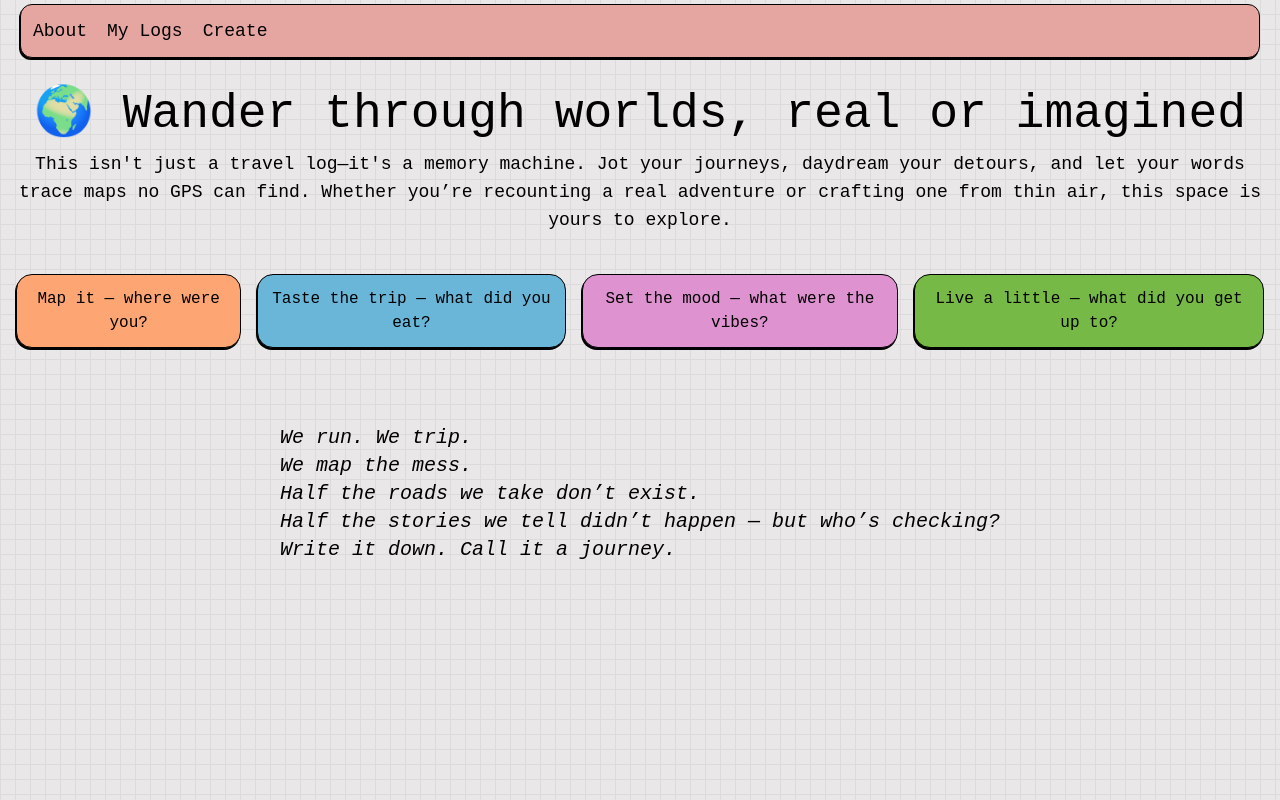
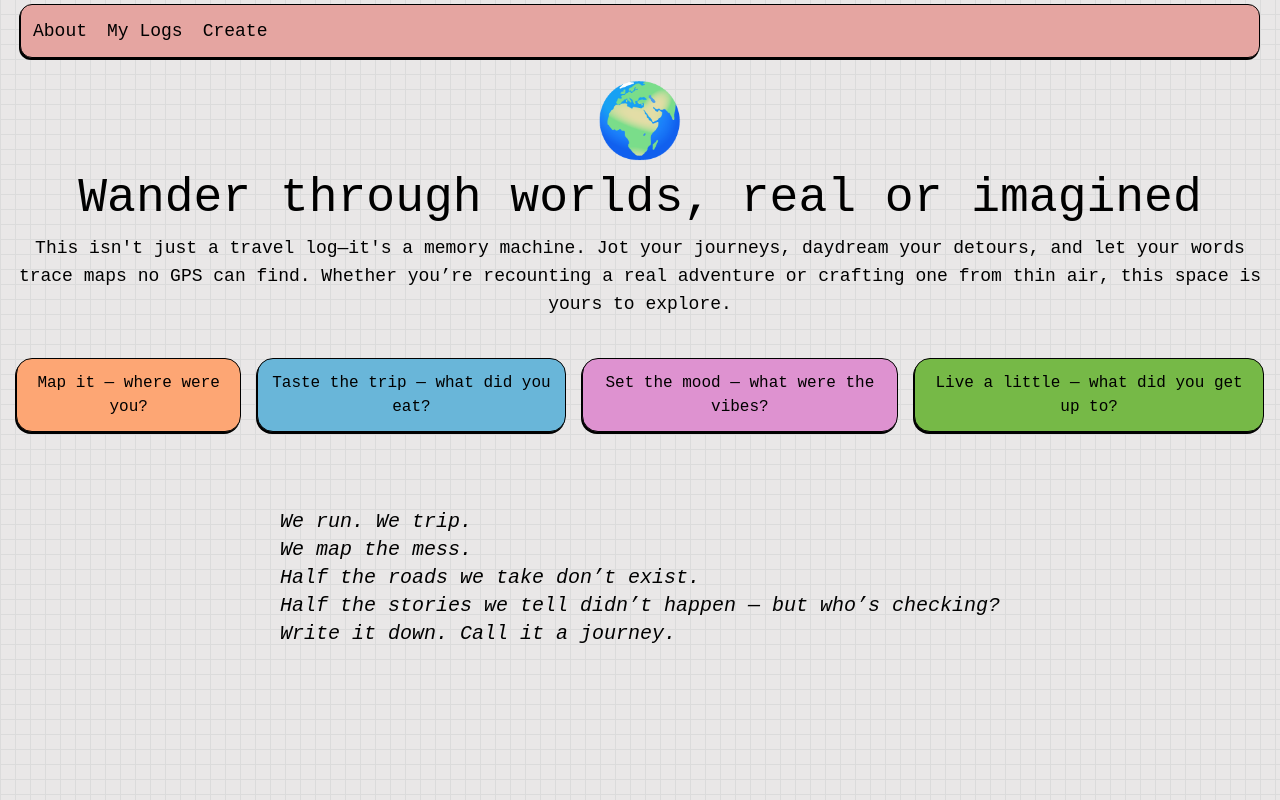
Before and after one commit to AditiChauhan713317/travel-log-app, a React (Vite) app in the folder frontend_2/: page /about in a window 1280 px wide. Built offline with nearby package versions, Linux system fonts and the light colour scheme; no server answers.

Commit message:
Fixed UI of navbar and about section

```diff
--- a/frontend_2/src/components/About.jsx
+++ b/frontend_2/src/components/About.jsx
@@ -2,7 +2,8 @@ function About() {
 
     return (
         <div className="text-center p-4 flex flex-col gap-3 items-center">
-            <h1 className="text-5xl">🌍 Wander through worlds, real or imagined</h1>
+            <h1 className="text-7xl">🌍</h1>
+            <h1 className="text-5xl"> Wander through worlds, real or imagined</h1>
             <p className="text-lg ">This isn't just a travel log—it's a memory machine. Jot your journeys, daydream your detours, and let your words trace maps no GPS can find. Whether you’re recounting a real adventure or crafting one from thin air, this space is yours to explore.</p>
             <div className="flex flex-col gap-4 mt-7 md:flex-row">
                 <div className="p-3 border rounded-2xl custom-shadow transition-transform duration-700 ease-out hover:translate-x-3 bg-[#fda674]">Map it — where were you?</div>
--- a/frontend_2/src/index.css
+++ b/frontend_2/src/index.css
@@ -182,9 +182,6 @@
 
 @media (max-width: 480px) {
 
-  .nav {
-    display: none;
-  }
 
   .container {
     width: 100%;
```
